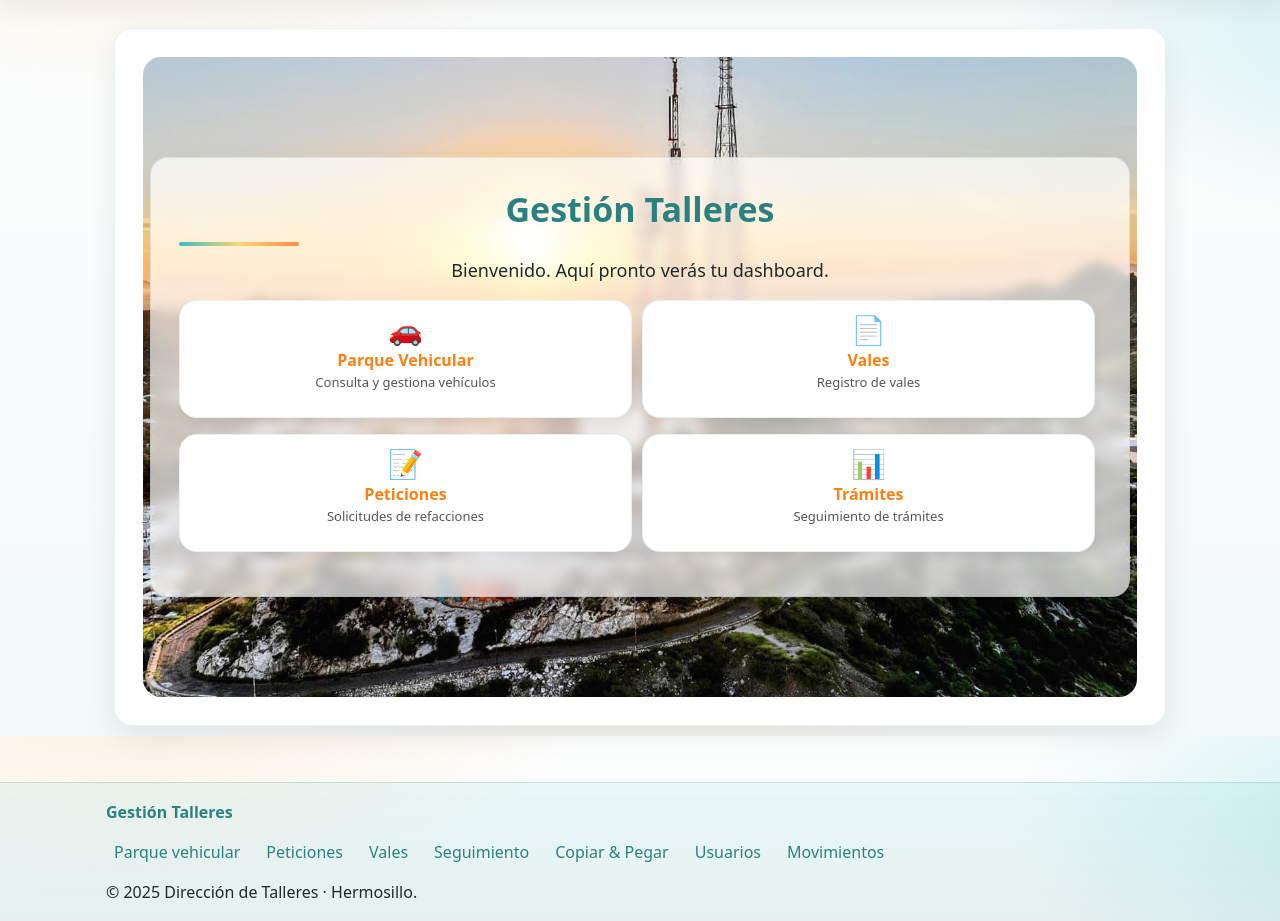
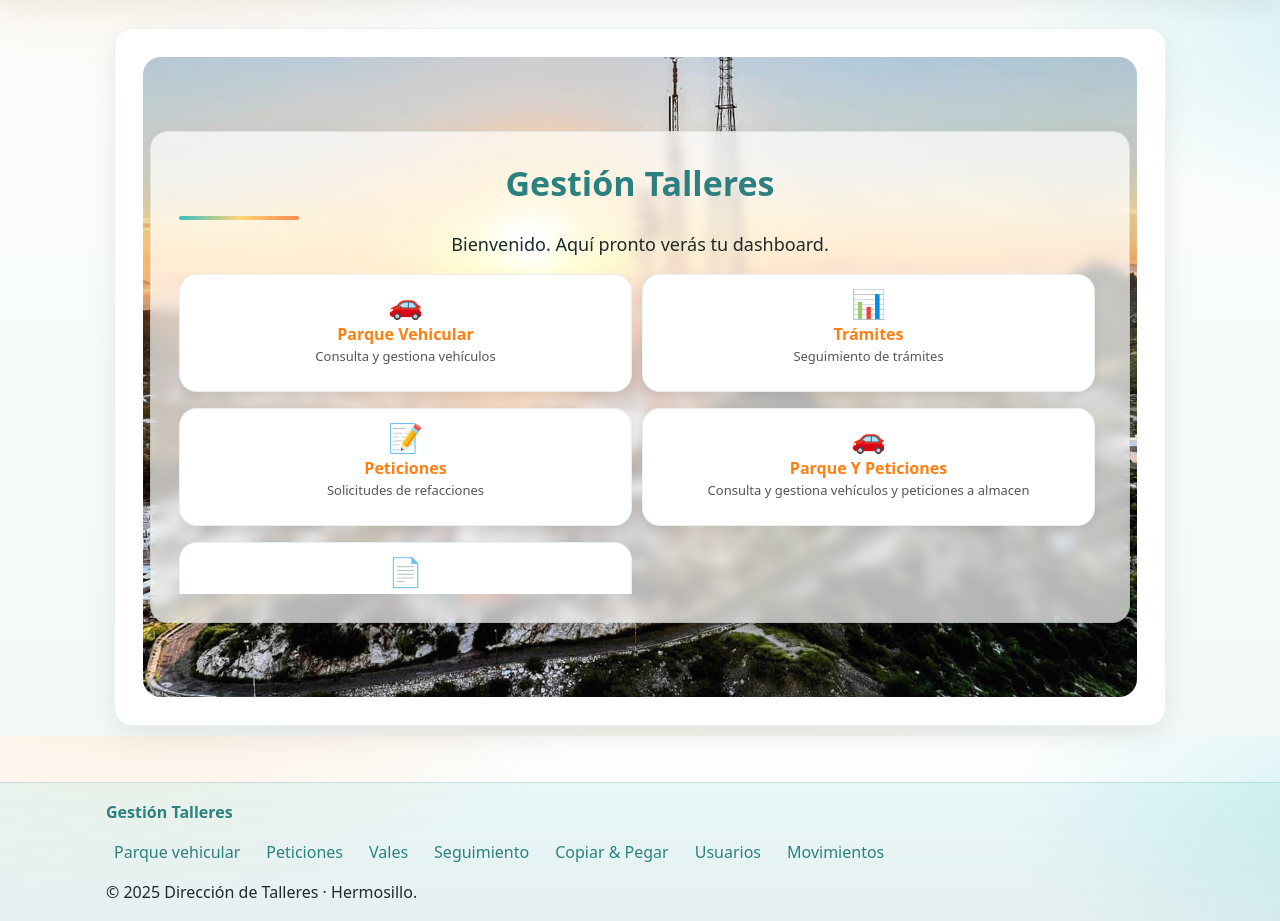
Before and after one commit to emmaroa/ProyectoTalleres, a Flask app: page / in a window 1280 px wide. Shown: the part 64-985 px from the top of the page. Run offline with Flask 3, Linux system fonts and the light colour scheme; a user stored in the database is signed in; data comes from the database, SQL or seed files in the repository.

Commit message:
Update index.html

```diff
--- a/templates/index.html
+++ b/templates/index.html
@@ -27,6 +27,11 @@
           <div class="icon">📊</div>
           <h3>Trámites</h3>
           <p>Seguimiento de trámites</p>
+        </a>
+         <a href="{{ url_for('parqueypeticiones') }}" class="card">
+          <div class="icon">🚗</div>
+          <h3>Parque Y Peticiones</h3>
+          <p>Consulta y gestiona vehículos y peticiones a almacen</p>
         </a>
       </div>
     </div>
```
